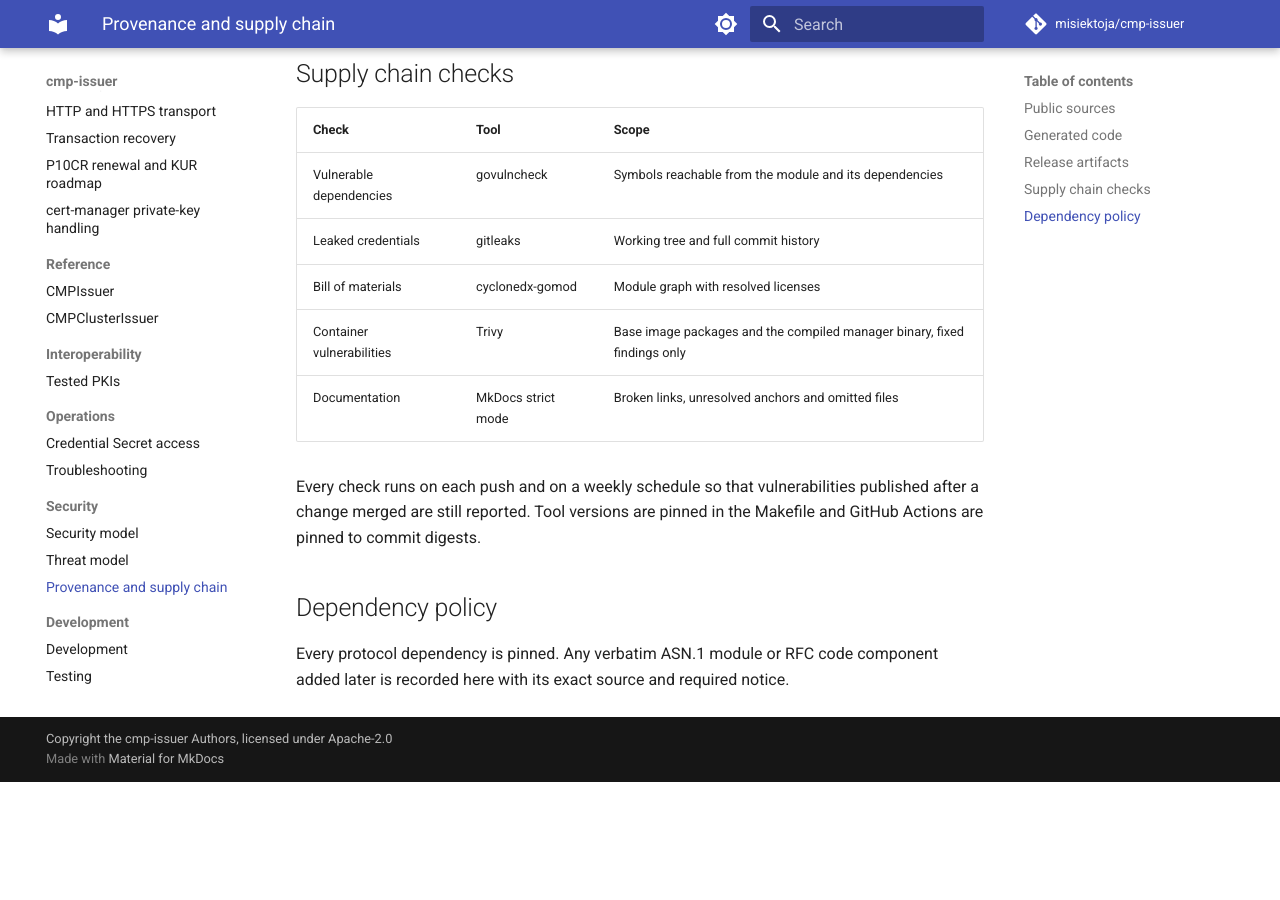
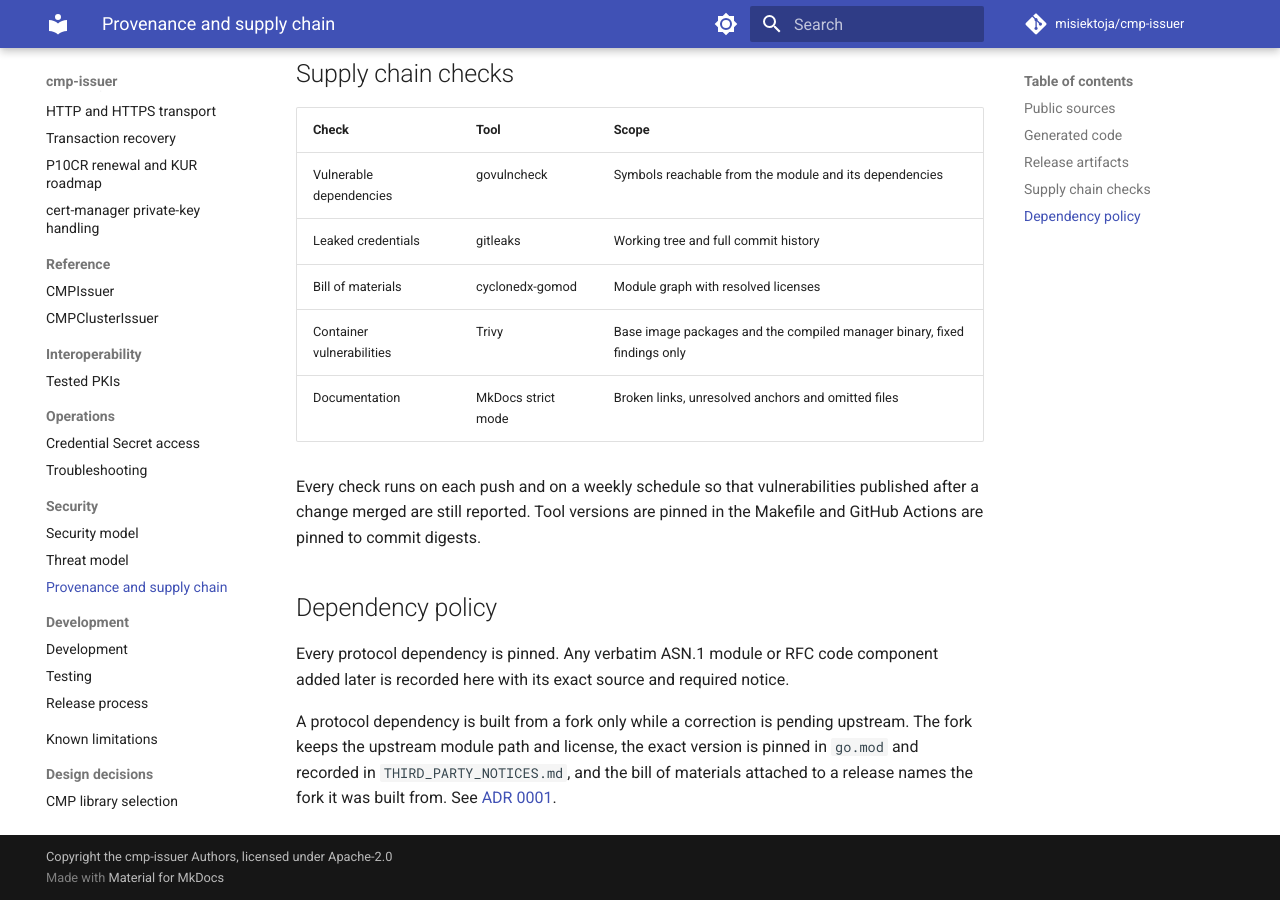
Before and after one commit to misiektoja/cmp-issuer, an MkDocs documentation site: the page built from docs/provenance.md, in a window 1280 px wide and 900 px high, scrolled down 1665 px. Built offline with MkDocs 1.6.1 and Material for MkDocs 9.7.7, drawn with Linux system fonts in a browser that asks for light colours; comment, search, counter and statistics services are not loaded; before the commit the page ends 2447 px from its top, so only the background shows below that; some of the changed text lies outside the part shown.

Commit message:
docs(provenance): state when a protocol dependency may be built from a fork

```diff
--- a/docs/provenance.md
+++ b/docs/provenance.md
@@ -14,7 +14,7 @@
 | [3GPP TS 33.310 V18.8.0](https://www.etsi.org/deliver/etsi_ts/133300_133399/133310/18.08.00_60/ts_133310v180800p.pdf) | ETSI terms apply | Telecom certificate-management context only |
 | [cert-manager external issuer guidance](https://cert-manager.io/docs/contributing/external-issuers/) | CC BY 4.0 documentation | External issuer API integration and approval model |
 | [issuer-lib](https://github.com/cert-manager/issuer-lib) | Apache-2.0 | Controller reconciliation contracts and signer integration |
-| [go-pkicmp](https://github.com/tsaarni/go-pkicmp) | Apache-2.0 | CMP parsing and protection behind project-owned interfaces |
+| [go-pkicmp](https://github.com/tsaarni/go-pkicmp) | Apache-2.0 | CMP parsing and protection behind project-owned interfaces, built from the [go-pkicmp-ng](https://github.com/misiektoja/go-pkicmp-ng) fork while verification-path corrections are pending upstream |
 | [Kubebuilder](https://github.com/kubernetes-sigs/kubebuilder) | Apache-2.0 | Generated project scaffolding and Kubernetes API generation |
 | [OpenSSL CMP](https://docs.openssl.org/master/man1/openssl-cmp/) | Apache-2.0 | Independent interoperability oracle for tests |
 | [EJBCA CMP documentation](https://docs.keyfactor.com/ejbca/latest/cmp) | Public vendor documentation | EJBCA CE configuration used for interoperability testing |
@@ -46,3 +46,5 @@
 ## Dependency policy
 
 Every protocol dependency is pinned. Any verbatim ASN.1 module or RFC code component added later is recorded here with its exact source and required notice.
+
+A protocol dependency is built from a fork only while a correction is pending upstream. The fork keeps the upstream module path and license, the exact version is pinned in `go.mod` and recorded in `THIRD_PARTY_NOTICES.md`, and the bill of materials attached to a release names the fork it was built from. See [ADR 0001](adr/0001-cmp-library.md).
```
